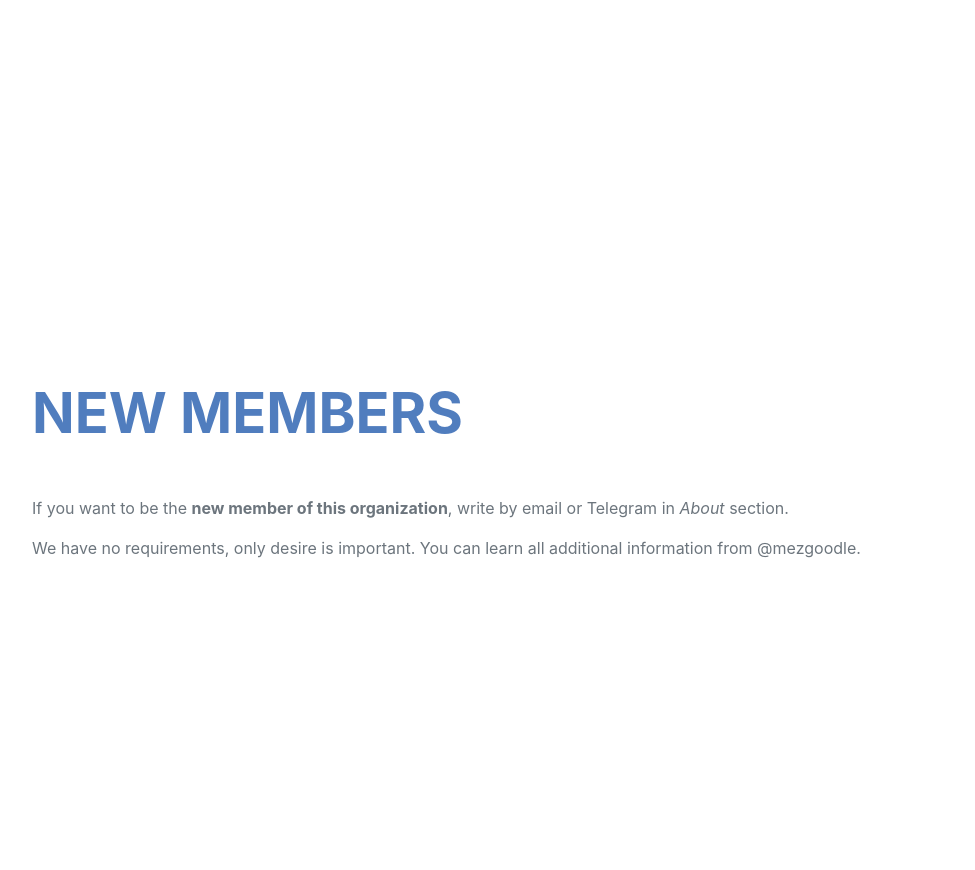
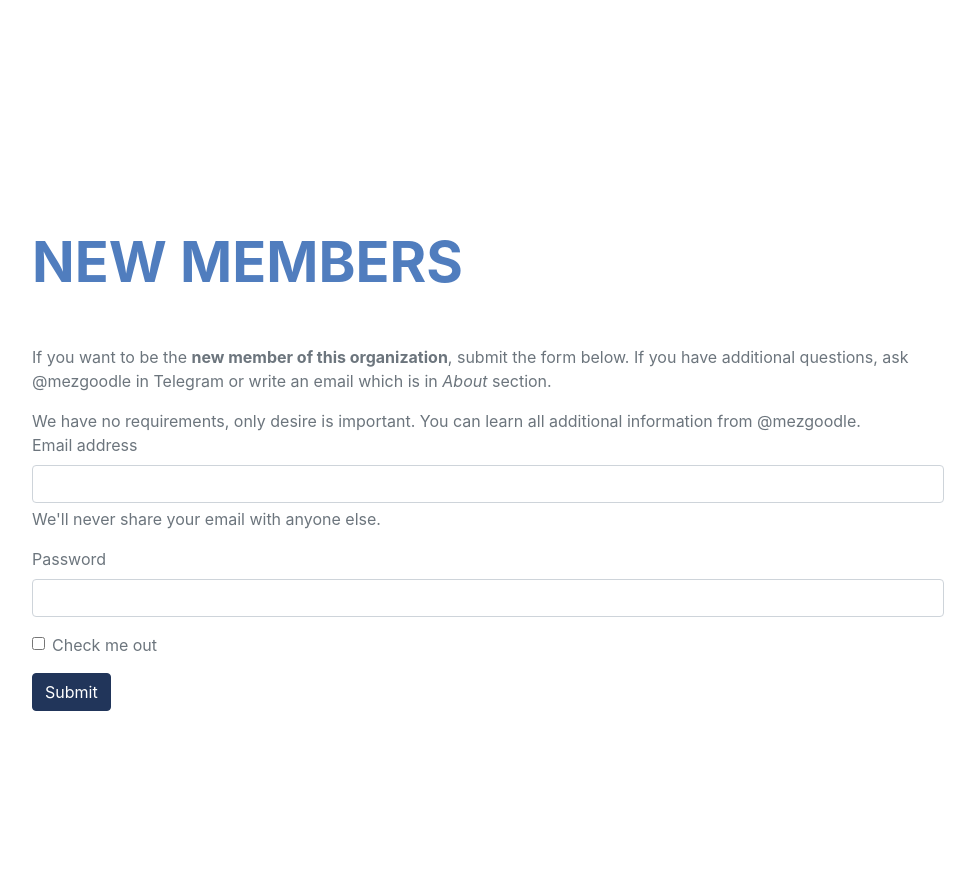
Before and after one commit to mezidia/mezidia, a Django app: page / in a window 1280 px wide. Shown: the part 4735-5605 px from the top of the page, without its empty margins (288-1263 px from the left). Run offline with Django 3.2, Linux system fonts and the light colour scheme; data that the repository does not hold is empty; some web fonts are replaced.

Commit message:
Update HTML

```diff
--- /dev/null
+++ b/templates/main/includes/form.html
@@ -0,0 +1,16 @@
+<form>
+    <div class="mb-3">
+        <label for="exampleInputEmail1" class="form-label">Email address</label>
+        <input type="email" class="form-control" id="exampleInputEmail1" aria-describedby="emailHelp">
+        <div id="emailHelp" class="form-text">We'll never share your email with anyone else.</div>
+    </div>
+    <div class="mb-3">
+        <label for="exampleInputPassword1" class="form-label">Password</label>
+        <input type="password" class="form-control" id="exampleInputPassword1">
+    </div>
+    <div class="mb-3 form-check">
+        <input type="checkbox" class="form-check-input" id="exampleCheck1">
+        <label class="form-check-label" for="exampleCheck1">Check me out</label>
+    </div>
+    <button type="submit" class="btn btn-primary">Submit</button>
+</form>
--- a/templates/main/index.html
+++ b/templates/main/index.html
@@ -17,30 +17,37 @@
                     03056 Politekhnichna Street · Kyiv ·
                     <a href="mailto:mezgoodle@gmail.com">mezgoodle@gmail.com</a>
                 </div>
-        <p class="lead mb-5">We are the young organization of smart, creative and interesting people. Every day we learn something new, create and improve ourselves. We also like to have fun together and play. And We make applications for people.</p>
+                <p class="lead mb-5">We are the young organization of smart, creative and interesting people. Every day
+                    we learn something new, create and improve ourselves. We also like to have fun together and play.
+                    And We make applications for people.</p>
                 <div class="social-icons">
-          <a class="social-icon" href="https://github.com/mezidia" title="GitHub organization page" target="blank"><i class="fab fa-github"></i></a>
-          <a class="social-icon" href="https://t.me/sylvenis" title="Maxim Telegram profile" target="blank"><i class="fab fa-telegram"></i></a>
-          <a class="social-icon" href="https://www.facebook.com/profile.php?id=100005721694357" title="Maxim Facebook profile" target="blank"><i class="fab fa-facebook-f"></i></a>
+                    <a class="social-icon" href="https://github.com/mezidia" title="GitHub organization page"
+                       target="blank"><i class="fab fa-github"></i></a>
+                    <a class="social-icon" href="https://t.me/sylvenis" title="Maxim Telegram profile" target="blank"><i
+                            class="fab fa-telegram"></i></a>
+                    <a class="social-icon" href="https://www.facebook.com/profile.php?id=100005721694357"
+                       title="Maxim Facebook profile" target="blank"><i class="fab fa-facebook-f"></i></a>
                 </div>
             </div>
         </section>
-    <hr class="m-0" />
+        <hr class="m-0"/>
         {% include 'main/includes/projects.html' %}
-    <hr class="m-0" />
+        <hr class="m-0"/>
         {% include 'main/includes/members.html' %}
-    <hr class="m-0" />
+        <hr class="m-0"/>
         {% include 'main/includes/skills.html' %}
-    <hr class="m-0" />
+        <hr class="m-0"/>
         <!-- Interests-->
         <section class="resume-section" id="interests">
             <div class="resume-section-content">
                 <h2 class="mb-5">Interests</h2>
-        <p>Most of the members of the organization met at the university. We all love to create. We are different, but we find common interests: both at work and at leisure. We spend every day together. If we don't see each other, we meet online.</p>
+                <p>Most of the members of the organization met at the university. We all love to create. We are
+                    different, but we find common interests: both at work and at leisure. We spend every day together.
+                    If we don't see each other, we meet online.</p>
                 <p class="mb-0">But everyone can tell more about themselves.</p>
             </div>
         </section>
-    <hr class="m-0" />
+        <hr class="m-0"/>
         <!-- Awards -->
         <section class="resume-section" id="awards">
             <div class="resume-section-content">
@@ -65,8 +72,12 @@
         <section class="resume-section" id="newMembers">
             <div class="resume-section-content">
                 <h2 class="mb-5">New members</h2>
-        <p>If you want to be the <strong>new member of this organization</strong>, write by email or Telegram in <i>About</i> section.</p>
-        <p class="mb-0">We have no requirements, only desire is important. You can learn all additional information from @mezgoodle.</p>
+                <p>If you want to be the <strong>new member of this organization</strong>, submit the form below. If you
+                    have additional questions, ask @mezgoodle in Telegram or write an email which is in <i>About</i>
+                    section.</p>
+                <p class="mb-0">We have no requirements, only desire is important. You can learn all additional
+                    information from @mezgoodle.</p>
+                {% include 'main/includes/form.html' %}
             </div>
         </section>
     </div>
```
Lines whose indentation alone changed are shown as unchanged.
